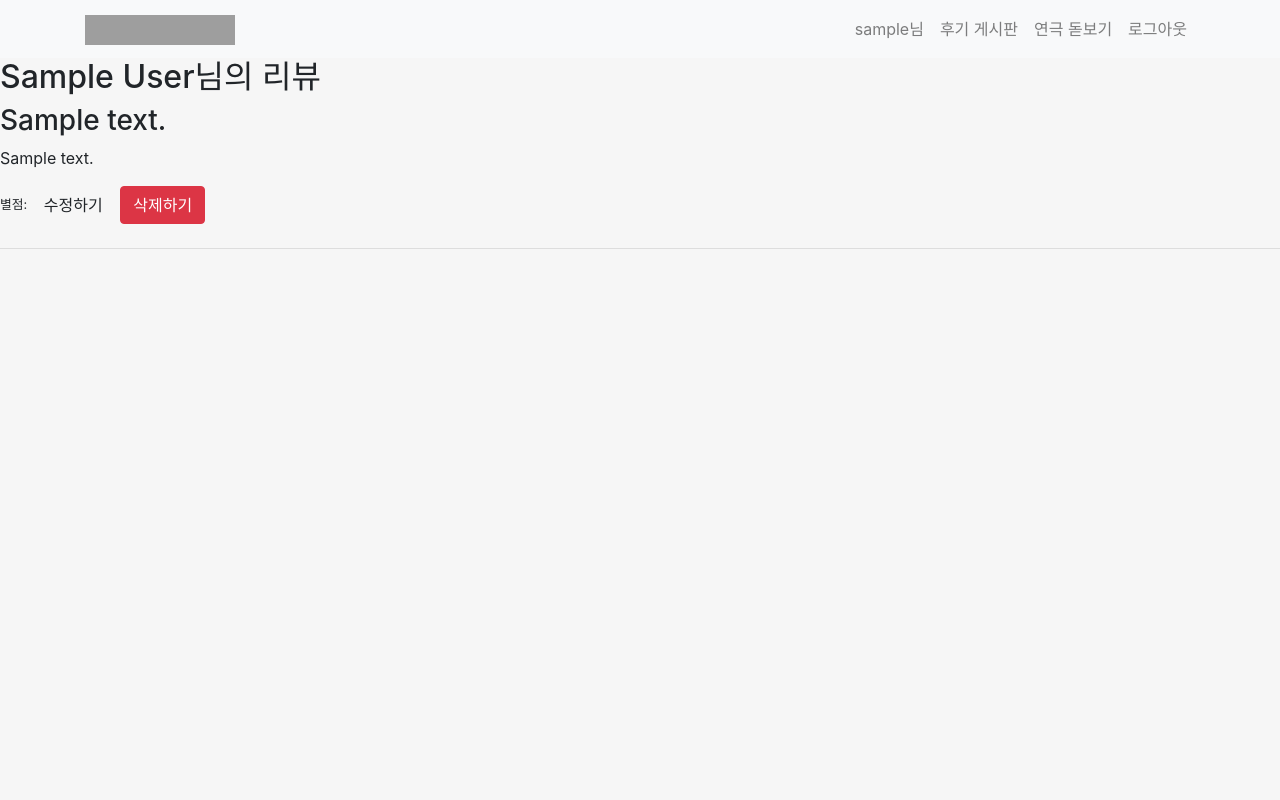
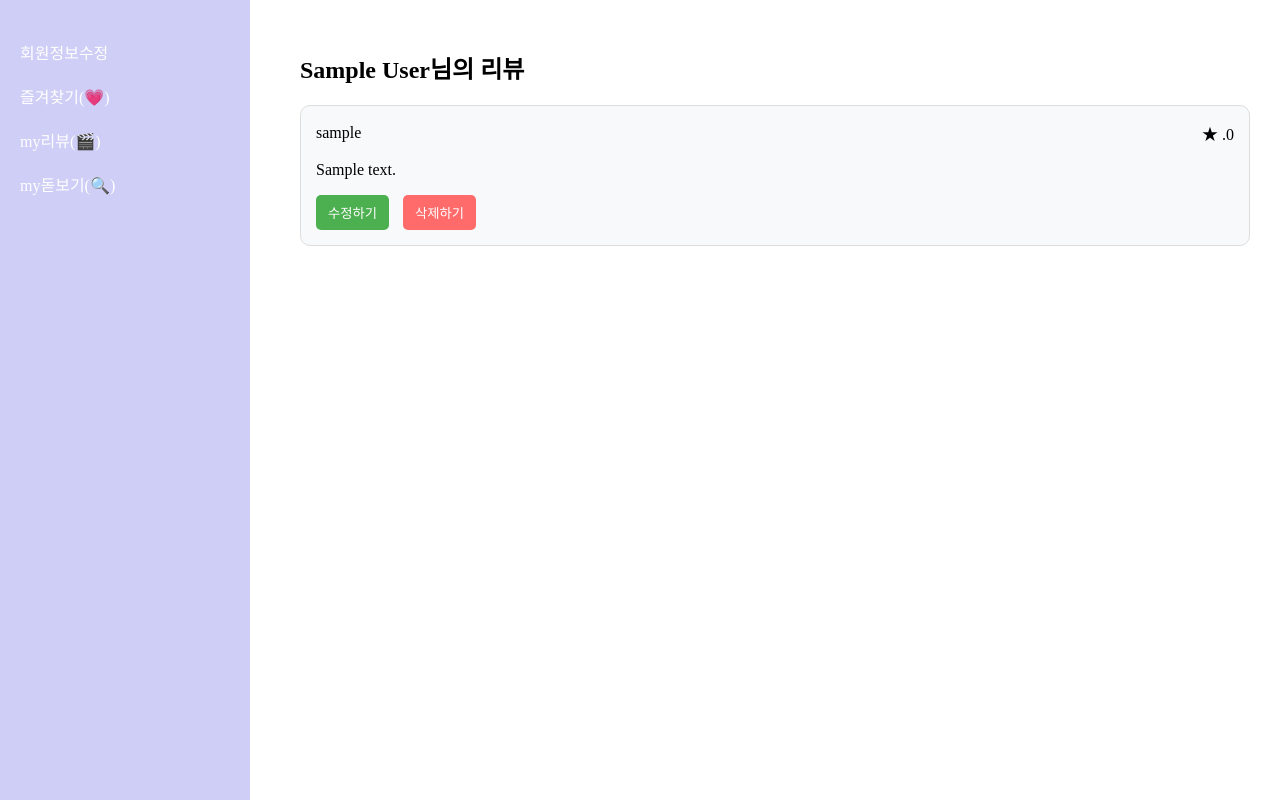
Before and after one commit to DaYeong-tasha/conch-of-theater, a Django app: page /accounts/profile/reviews/list/ in a window 1280 px wide. Run offline with Django 5.2, Linux system fonts and the light colour scheme; the visitor is signed in with stand-in values (Sample User, id 1); data comes from the database, SQL or seed files in the repository; tables that the repository leaves empty hold one stand-in row (values such as "Sample post"); some libraries are stand-ins or nearby versions; grey boxes are pictures that could not be loaded.

Commit message:
[마이페이지 ]마이리뷰 페이지 생성 및 연결 + 마이페이지 디자인 수정

```diff
--- a/accounts/forms.py
+++ b/accounts/forms.py
@@ -1,5 +1,7 @@
 from django import forms
 from django.contrib.auth.models import AbstractUser
+from django.forms import ModelForm
+
 from common.models import Review
 from accounts.models import Users
 
@@ -70,12 +72,18 @@ class UserProfileForm(forms.ModelForm):
 
 
 
-class ReviewForm(forms.ModelForm):
+class ReviewForm(ModelForm):
     class Meta:
-        # model = Review  # 연결할 모델
-        fields = ['review_title', 'review_contents', 'star']  # 수정할 필드 지정
+        model = Review
+        fields = ['review_title', 'review_contents', 'star']
+
         widgets = {
-            'review_title': forms.TextInput(attrs={'class': 'form-control'}),
-            'review_contents': forms.Textarea(attrs={'class': 'form-control'}),
-            'star': forms.NumberInput(attrs={'class': 'form-control'}),
-        }
+            'review_title': forms.Textarea(attrs={
+                'style': 'border: none; outline: none;',
+                'placeholder': '제목을 입력하세요...',
+            }),
+
+            'review_contents': forms.Textarea(attrs={
+                'style': 'border: none; outline: none;',
+                'placeholder': '내용을 입력하세요...',
+            }), }
--- a/accounts/urls.py
+++ b/accounts/urls.py
@@ -14,6 +14,6 @@ urlpatterns = [
     path('profile/load_content/<str:tab_name>/', views.load_tab_content, name='load_tab_content'),  # 탭 콘텐츠 로드
     path('profile/edit/', views.mypage_update, name='mypage_update'),
     path('profile/reviews/list/', views.mypage_reviews_list, name='profile_reviews_list'),
-    path('profile/reviews/<int:review_id>/', views.reviews_edit, name='profile_reviews_edit'),
-    path('reviews/delete/<int:review_id>/', views.delete_review, name='profile_reviews_delete'),
+    path('profile/reviews/edit/<int:review_id>/', views.reviews_edit, name='profile_reviews_edit'),
+    path('profile/reviews/delete/<int:review_id>/', views.delete_review, name='profile_reviews_delete'),
 ]
--- a/accounts/views.py
+++ b/accounts/views.py
@@ -204,25 +204,30 @@ def mypage_update(request):
 
 
 #my리뷰
+@login_required
 def mypage_reviews_list(request):
     # 현재 사용자가 작성한 리뷰만 가져오기
     user_reviews = Review.objects.filter(username=request.user.username)
     return render(request, 'accounts/profile_reviews_list.html', {'user_reviews': user_reviews})
 
 
-#리뷰 리스트 삭제
+
+# 리뷰 리스트 삭제
 def delete_review(request, review_id):
-    # 삭제할 리뷰를 가져옵니다.
-    review = get_object_or_404(Review, review_id=review_id)
+    if request.method == 'POST':  # POST 요청만 처리
+        review = get_object_or_404(Review, review_id=review_id)  # review_id로 가져오기
 
-    # 해당 리뷰가 현재 사용자의 것인지 확인 (보안)
-    if review.username == request.user.username:
-        review.delete()  # 리뷰 삭제
+        # 해당 리뷰가 현재 사용자의 것인지 확인 (보안)
+        if review.username == request.user.username:  # username으로 확인
+            review.delete()  # 리뷰 삭제
 
-    return redirect('accounts:profile_reviews_list')  # 리뷰 리스트 페이지로 리디렉션
+        return redirect('profile_reviews_list')  # 리뷰 리스트 페이지로 리디렉션
+    else:
+        return redirect('profile_reviews_list')  # 잘못된 요청일 경우, 리뷰 리스트로 리디렉션
 
 
 #리뷰 수정
+@login_required
 def reviews_edit(request, review_id):
     review = get_object_or_404(Review, review_id=review_id, username=request.user.username)  # 해당 리뷰 가져오기
 
@@ -230,8 +235,9 @@ def reviews_edit(request, review_id):
         form = ReviewForm(request.POST, instance=review)
         if form.is_valid():
             form.save()  # 수정된 데이터 저장
-            return redirect('mypage_reviews_list')  # 수정 후 리뷰 리스트로 리다이렉트
+            messages.success(request, "수정되었습니다.")
+            return redirect('profile_reviews_list')  # 수정 후 리뷰 리스트로 리다이렉트
     else:
         form = ReviewForm(instance=review)  # 기존 데이터로 폼 채우기
 
-    return render(request, 'accounts/review_edit.html', {'form': form})  # 수정 페이지 렌더링
+    return render(request, 'accounts/profile_reviews_edit.html', {'form': form})  # 수정 페이지 렌더링
--- a/templates/accounts/profile_reviews_list.html
+++ b/templates/accounts/profile_reviews_list.html
@@ -1,37 +1,123 @@
 <!DOCTYPE html>
 <html lang="ko">
-    {% extends 'nav_base.html' %}
-
 <head>
     <meta charset="UTF-8">
-        <title>{{ user.fullname }}님의 리뷰</title>
+    <meta name="viewport" content="width=device-width, initial-scale=1.0">
+    <title>마이페이지 리뷰</title>
+    <style>
+        body, html {
+            margin: 0;
+            padding: 0;
+            height: 100%; /* 전체 높이 */
+        }
 
+        .container {
+            display: flex; /* Flexbox 적용 */
+            height: 100vh; /* 부모 높이 전체 */
+        }
+
+        .sidebar {
+            width: 250px; /* 사이드바 너비 설정 */
+            background-color: #CECEF6; /* 여기에 말풍선 색을 적용 */
+            color: white;
+            padding: 20px;
+            box-sizing: border-box;
+            position: fixed; /* 고정 위치 */
+            height: 100vh; /* 화면 전체 높이 */
+        }
+
+        .sidebar ul {
+            list-style-type: none;
+            padding: 0;
+        }
+
+        .sidebar ul li {
+            margin: 20px 0;
+        }
+
+        .sidebar ul li a {
+            color: white;
+            text-decoration: none;
+        }
+
+        .content {
+            margin-left: 270px; /* 사이드바와 겹치지 않도록 여백 설정 */
+            padding: 30px;
+            box-sizing: border-box;
+            width: calc(100% - 250px); /* 전체 너비에서 사이드바 너비 빼기 */
+        }
+
+        .review-item {
+            background-color: #f8f9fa;
+            border: 1px solid #ddd;
+            border-radius: 10px;
+            padding: 15px;
+            margin-bottom: 20px;
+        }
+
+        .review-header {
+            display: flex;
+            justify-content: space-between;
+            align-items: center;
+            margin-bottom: 10px;
+        }
+
+        .edit-btn, .delete-btn {
+            background-color: #ff6b6b;
+            color: white;
+            border: none;
+            border-radius: 5px;
+            padding: 8px 12px;
+            cursor: pointer;
+            margin-right: 10px;
+        }
+
+        .edit-btn {
+            background-color: #4caf50; /* 수정 버튼 색상 */
+        }
+
+        .delete-btn:hover {
+            background-color: #e74c3c; /* 삭제 버튼 호버 */
+        }
+
+    </style>
 </head>
+<body>
+    <div class="container">
+        <div class="sidebar">
+            <ul>
+                <li><a href="{% url 'mypage_update' %}">회원정보수정</a></li>
+                <li><a href="#">즐겨찾기(💗)</a></li>
+                <li><a href="{% url 'profile_reviews_list' %}">my리뷰(🎬)</a></li>
+                <li><a href="#">my돋보기(🔍)</a></li>
+            </ul>
+        </div>
 
-    <body>
-        {% block content %}
+        <div class="content">
             <h2>{{ user.fullname }}님의 리뷰</h2>
-
             {% if user_reviews %}
                 {% for review in user_reviews %}
-            <div class="review-item mb-4">
-              <h3>{{ review.review_title }}</h3>
+                <div class="review-item">
+                    <div class="review-header">
+                        <span class="username">{{ review.username }}</span>
+                        <span class="review-rating">★ {{ review.star }}.0</span>
+                    </div>
                     <p>{{ review.review_contents }}</p>
-              <small>별점: {{ review.star }}</small>
-              <a href="{% url 'profile_reviews_edit' review.review_id %}" class="btn" aria-label="수정하기">
-                수정하기
-              </a>
-              <a href="{% url 'profile_reviews_delete' review.review_id %}" class="btn btn-danger" aria-label="삭제하기" onclick="return confirm('정말 삭제하시겠습니까?')">
-                 삭제하기
-              </a> <!-- 삭제 버튼 -->
+                    <button class="edit-btn">
+                        <a href="{% url 'profile_reviews_edit' review_id=review.review_id %}" style="color: white; text-decoration: none;">수정하기</a>
+                    </button>
+
+                    <!-- 삭제 버튼: form을 사용하여 POST 요청 -->
+                    <form action="{% url 'profile_reviews_delete' review_id=review.review_id %}" method="POST" style="display: inline-block;">
+                        {% csrf_token %}
+                        <button type="submit" class="delete-btn" onclick="return confirm('정말 삭제하시겠습니까?')">삭제하기</button>
+                    </form>
                 </div>
-            <hr> <!-- 리뷰 간 구분선 추가 -->
                 {% endfor %}
             {% else %}
-          <div class="no-reviews">
-            <p>작성한 리뷰가 없습니다. 리뷰를 작성해주세요!</p>
+                <p>작성한 리뷰가 없습니다.</p>
             {% endif %}
-
-        {% endblock %}
+        </div>
+    </div>
 </body>
 </html>
```
Also changed, not shown: templates/accounts/profile.html (+7 -16 lines), templates/accounts/profile_edit.html (+33 -15 lines), templates/accounts/profile_reviews_edit.html (+60 -31 lines). Lines whose indentation alone changed are shown as unchanged.
